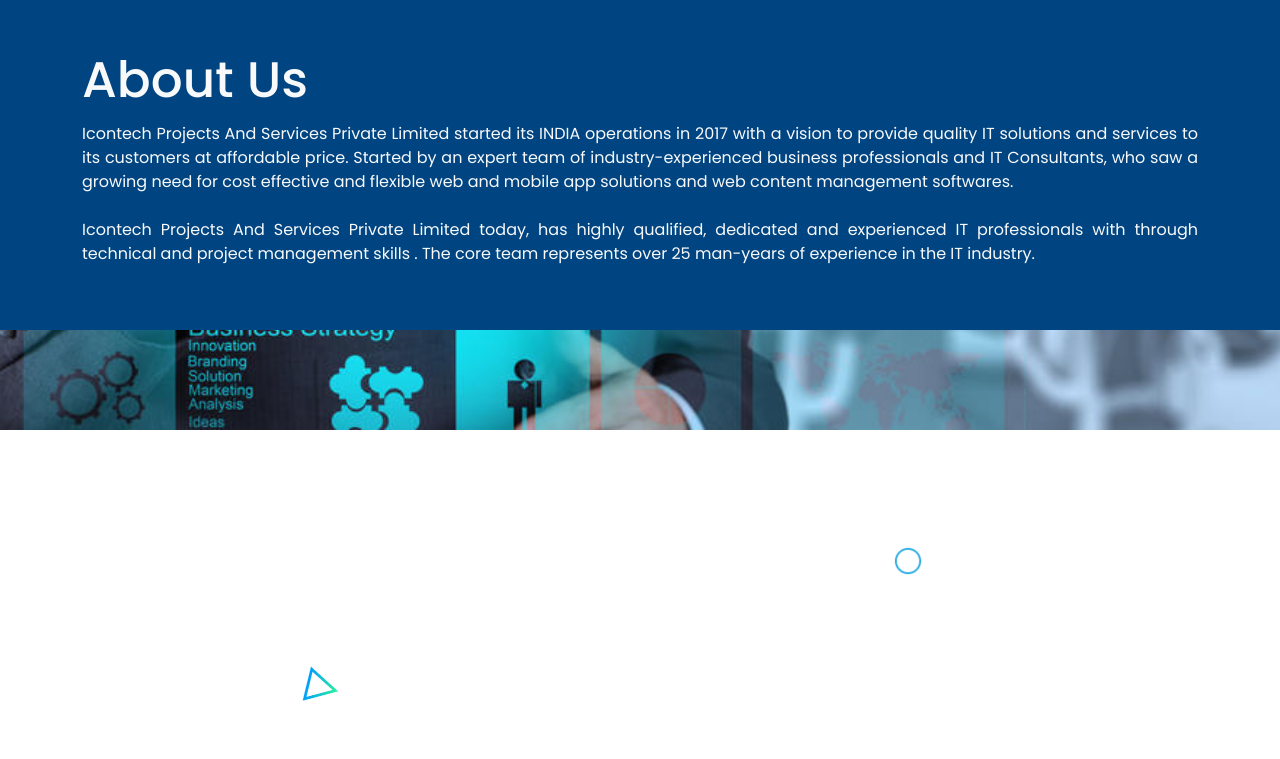
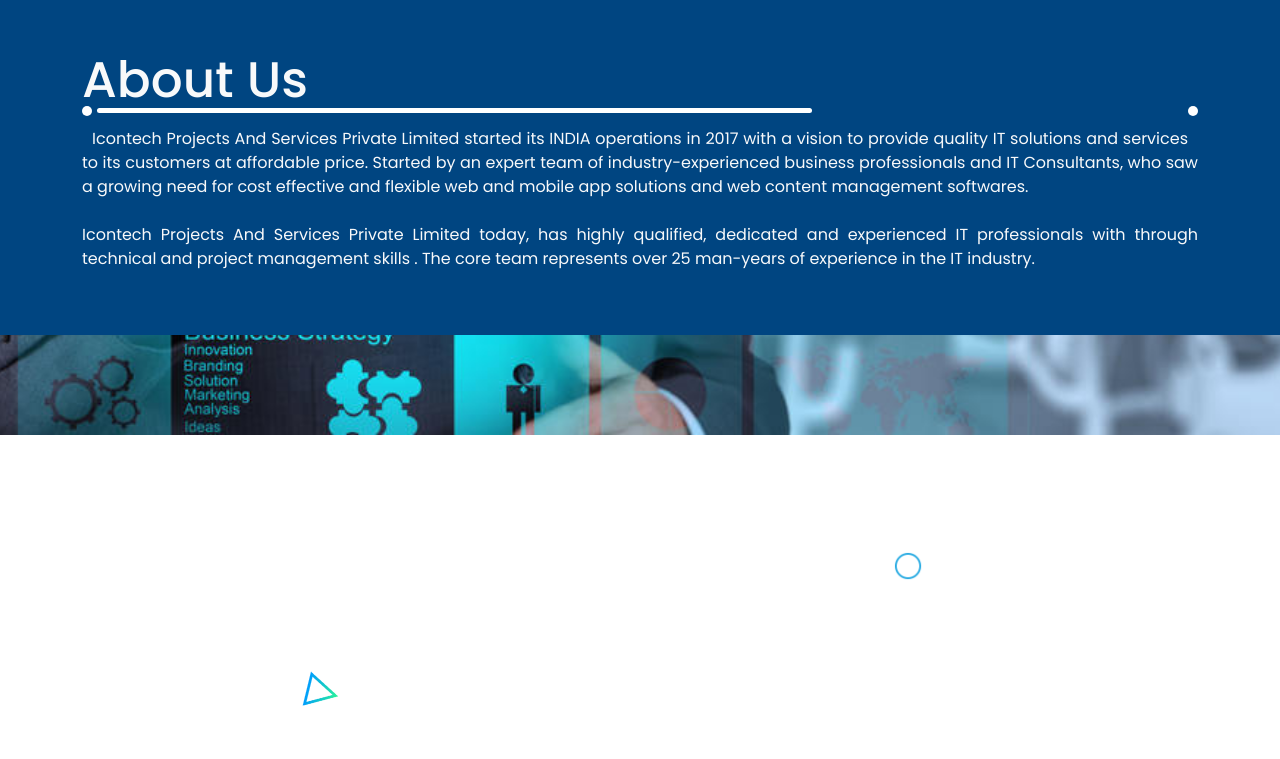
Before and after one commit to sswayam211/icontech, a plain HTML site: page index.html in a window 1280 px wide. Shown: the part 1203-1962 px from the top of the page. Drawn offline with nearby package versions, Linux system fonts and the light colour scheme; a web font is replaced by a local one.

Commit message:
Add files via upload

```diff
--- a/index.css
+++ b/index.css
@@ -28,6 +28,70 @@ body::-webkit-scrollbar {
 
 body::-webkit-scrollbar-thumb {
     border-radius: 10px;
+}
+
+.heading-border-circle-start {
+    background: white;
+    height: 10px;
+    width: 10px;
+    position: relative;
+    top: -17px;
+    float: left;
+    left: 0px;
+    border-radius: 20px;
+}
+
+.heading-border-circle-end {
+    background: white;
+    height: 10px;
+    width: 10px;
+    position: relative;
+    top: -17px;
+    float: right;
+    right: 0px;
+    border-radius: 20px;
+}
+
+.heading-border {
+    background: white;
+    height: 5px;
+    width: 10%;
+    position: relative;
+    top: -10px;
+    left: 15px;
+    border-radius: 20px;
+    animation: width 5s infinite ease-in-out;
+}
+
+@keyframes width {
+    0% {
+        width: 10%;
+    }
+
+    50% {
+        width: 96%;
+    }
+
+    100% {
+        width: 10%;
+    }
+}
+
+@media screen and (max-width:600px) {
+    @keyframes width {
+        0% {
+            width: 10%;
+        }
+
+        50% {
+            width: 91%;
+        }
+
+        100% {
+            width: 10%;
+        }
+    }
+
 }
 
 
@@ -217,7 +281,7 @@ header .country img {
 }
 
 .slider .sildes .slide .img-2 {
-    background: url("images/mobileAppDevelopment-banner.png");
+    background: url("images/mobileAppDevelopment-banner2.png");
     background-position: center;
     background-size: cover;
     background-repeat: no-repeat;
@@ -686,7 +750,7 @@ header .country img {
 }
 
 .customers .customers-images .image {
-   padding-right: 20% ;
+    padding-right: 20%;
 }
 
 .customers .customers-images::-webkit-scrollbar {
--- a/index.html
+++ b/index.html
@@ -480,6 +480,9 @@
                     <div class="details container text-light">
                         <div class="heading py-1 pt-5 ">
                             <h1 class="">About Us</h1>
+                            <div class="heading-border"></div>
+                            <div class="heading-border-circle-start"></div>
+                            <div class="heading-border-circle-end"></div>
                         </div>
                         <div class="about-detail">
                             <p style="text-align: justify;">Icontech Projects And Services Private Limited started its
@@ -713,19 +716,27 @@
         <div class="customers container py-3">
             <div class="my-3">
                 <h1 class="" style="font-size: 49px;">Our <span style="color: #004581;">Customer</span></h1>
+                <div class="heading-border" style="background: #004581;"></div>
+                <div class="heading-border-circle-start" style="background: #004581;"></div>
+                <div class="heading-border-circle-end" style="background: #004581;"></div>
+
             </div>
             <div class="customers-images p-2">
                 <div class="image">
-                    <a href="http://www.saifeenursery.org/" target="_blank"><img src="images/client-1.jpg" alt="client-1" width="250px" height="100px"></a>
+                    <a href="http://www.saifeenursery.org/" target="_blank"><img src="images/client-1.jpg"
+                            alt="client-1" width="250px" height="100px"></a>
                 </div>
                 <div class="image ">
-                    <a href="http://www.gnugreens.com/" target="_blank"><img src="images/client-2.jpg" alt="client-2" width="250px" height="100px"></a>
+                    <a href="http://www.gnugreens.com/" target="_blank"><img src="images/client-2.jpg" alt="client-2"
+                            width="250px" height="100px"></a>
                 </div>
                 <div class="image ">
-                    <a href="https://www.topperhometutor.com/" target="_blank"><img src="images/client-3.png" alt="client-3" width="250px" height="100px"></a>
+                    <a href="https://www.topperhometutor.com/" target="_blank"><img src="images/client-3.png"
+                            alt="client-3" width="250px" height="100px"></a>
                 </div>
                 <div class="image ">
-                    <a href="https://it-pro-me.com/" target="_blank"><img src="images/client-4.jpg" alt="client-3" width="250px" height="100px"></a>
+                    <a href="https://it-pro-me.com/" target="_blank"><img src="images/client-4.jpg" alt="client-3"
+                            width="250px" height="100px"></a>
                 </div>
             </div>
         </div>
```
Also changed, not shown: pages/aboutus.html (+8 -5 lines), pages/businessanalytics.html (+8 -5 lines), pages/career.html (+21 -14 lines), pages/contact.html (+1 -1 lines), pages/digitalmarketing.html (+1 -1 lines), pages/enterpriseitsolutions.html (+8 -5 lines), pages/healthcareE-learning.html (+8 -5 lines), pages/hrandpayrolls.html (+1 -1 lines), pages/login-customer.html (+8 -5 lines), images/mobileAppDevelopment-banner2.png (added), images/page-contact-image2.png (added), images/page-hrandpayroll-image2.png (added), 1 other file.
